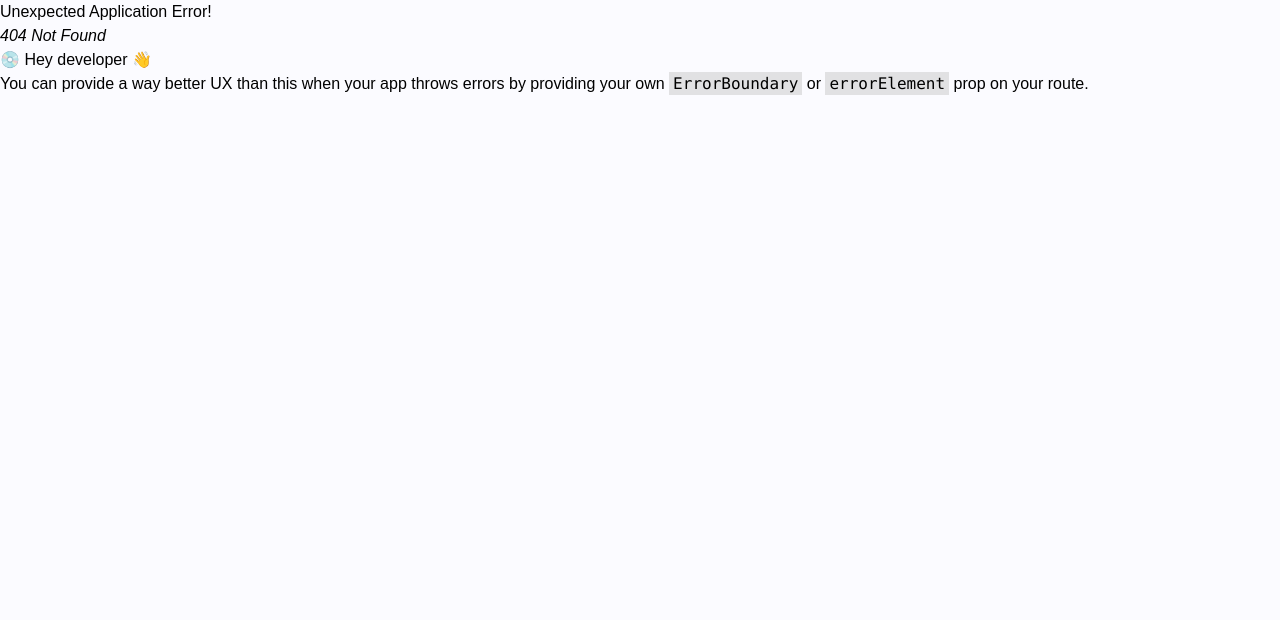
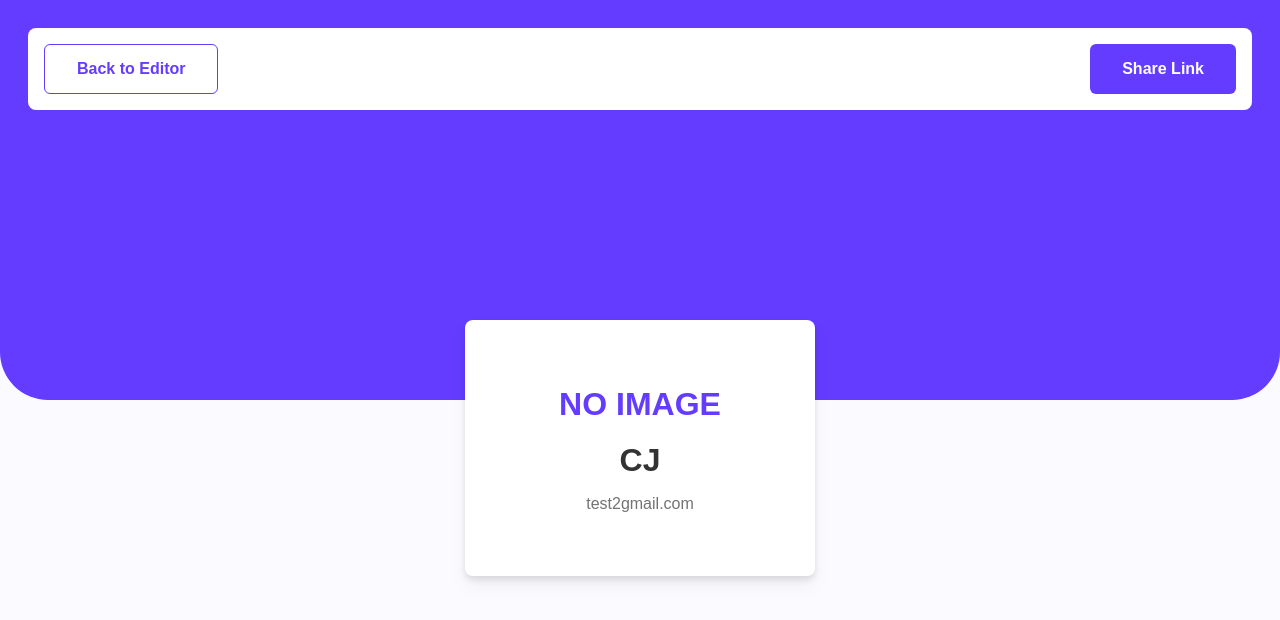
Before and after one commit to CodeChd/link-share-app, a React (Vite) app in the folder frontend/: page /preview in a window 1280 px wide. Before the commit this address had no page. Shown: the top 620 px of the page. Built offline with nearby package versions, Linux system fonts and the light colour scheme.

Commit message:
Implement Preview page base setup

```diff
--- a/frontend/src/App.tsx
+++ b/frontend/src/App.tsx
@@ -6,8 +6,10 @@ function App() {
 
   return (
     <>
-      {pathname !== "/login" && <Header />}
-      <main className="min-h-[80vhvh]">
+      {pathname !== "/login" &&
+        pathname !== "/register" &&
+        pathname !== "/preview" && <Header />}
+      <main className="min-h-[80vh]">
         <Outlet />
       </main>
     </>
--- a/frontend/src/components/Header.tsx
+++ b/frontend/src/components/Header.tsx
@@ -61,7 +61,7 @@ const Header = () => {
         </nav>
 
         <Link
-          to="/preview/:publicId"
+          to="/preview"
           className="p-2 px-4 rounded-lg border-royalBlue border-solid border text-royalBlue font-bold"
         >
           Preview
--- a/frontend/src/main.tsx
+++ b/frontend/src/main.tsx
@@ -12,6 +12,7 @@ import Home from "./pages/Home.tsx";
 import Login from "./pages/Login.tsx";
 import Register from "./pages/Register.tsx";
 import Profile from "./pages/Profile.tsx";
+import Preview from "./pages/Preview.tsx";
 
 const router = createBrowserRouter(
   createRoutesFromElements(
@@ -20,6 +21,7 @@ const router = createBrowserRouter(
       <Route index={true} path="/" element={<Home />} />
       <Route path="/register" element={<Register />} />
       <Route path="/profile" element={<Profile />} />
+      <Route path="/preview" element={<Preview />} />
     </Route>
   )
 );
--- a/frontend/src/pages/Preview.tsx
+++ b/frontend/src/pages/Preview.tsx
@@ -1,8 +1,47 @@
+import { Link } from "react-router-dom";
 
 const Preview = () => {
   return (
-    <div>Preview</div>
-  )
-}
+    <>
+      <div className="bg-royalBlue h-[25rem] w-full p-7 rounded-bl-[3rem] rounded-br-[3rem]">
+        <div className="bg-white p-2 rounded-lg w-full">
+          <nav className=" p-2  w-full flex justify-between">
+            <Link
+              to="/"
+              className="p-3 px-8  text-center font-bold rounded-md border-royalBlue text-royalBlue border-solid  border "
+            >
+              Back to Editor
+            </Link>
+            <button className="rounded-md p-2 px-8 text-white bg-royalBlue font-bold ">
+              Share Link
+            </button>
+          </nav>
+        </div>
+      </div>
 
-export default Preview
+      <div className="rounded-lg mx-auto w-full h-64 max-w-[350px] drop-shadow-lg bg-white -mt-[5rem] p-4 flex flex-col items-center justify-center">
+        <div className="text-center">
+          {/* <img
+            className="inline-block aspect-square text-center rounded-full border-4 border-solid border-royalBlue object-none"
+            src=""
+            alt=""
+            width="112"
+            height="112"
+          /> */}
+
+          <p className="text-royalBlue font-bold text-h-m-b">NO IMAGE</p>
+
+          <h1 className="text-h-m-b text-center text-richBlack font-bold my-2">
+            CJ
+          </h1>
+          <h2 className="text-h-s-b text-center text-mediumGrey">
+            test2gmail.com
+          </h2>
+        </div>
+        <div></div>
+      </div>
+    </>
+  );
+};
+
+export default Preview;
```
